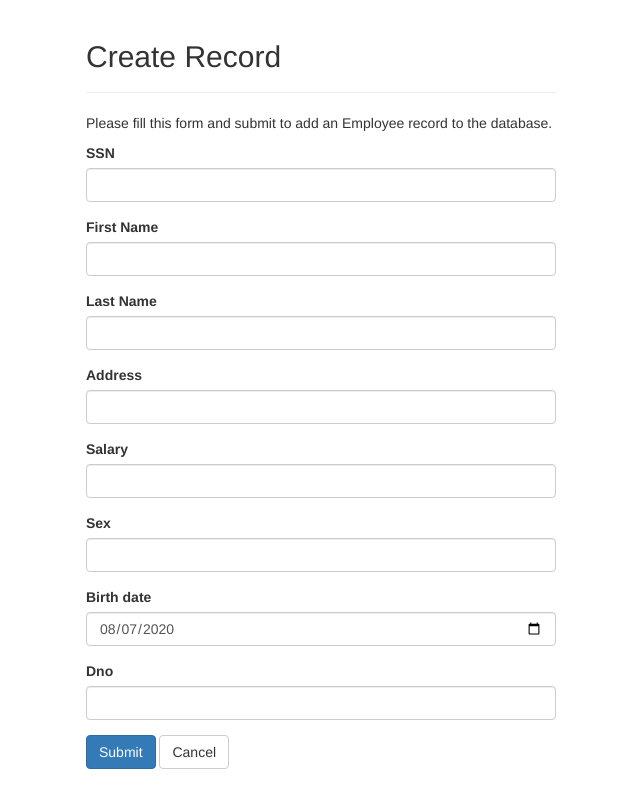
After one commit to elliot-osu/project2, a PHP site: page /createDependent.php in a window 1280 px wide. The commit adds this page. Shown: the whole page, without its empty margins (319-959 px from the left). Run offline with PHP 8.4, Linux system fonts and the light colour scheme; data that the repository does not hold is empty.

Commit message:
added php files for dependents

```diff
--- /dev/null
+++ b/createDependent.php
@@ -0,0 +1,175 @@
+<?php
+// Include config file
+require_once "config.php";
+
+// Define variables and initialize with empty values
+$Ssn = $Lname = $Fname = $Salery = $Bdate = $Bdate1 = $Address = $Sex = $Dno = $Super_ssn = "";
+$Ssn_err = $Lname_err = $Fname_err = $Address_err = $Sex_err = $Salary_err = $Dno_err = "" ;
+
+// Processing form data when form is submitted
+if($_SERVER["REQUEST_METHOD"] == "POST"){
+    // Validate First name
+    $Fname = trim($_POST["Fname"]);
+    if(empty($Fname)){
+        $Fname_err = "Please enter a Fname.";
+    } elseif(!filter_var($Fname, FILTER_VALIDATE_REGEXP, array("options"=>array("regexp"=>"/^[a-zA-Z\s]+$/")))){
+        $Fname_err = "Please enter a valid Fname.";
+    }
+    // Validate Last name
+    $Lname = trim($_POST["Lname"]);
+    if(empty($Lname)){
+        $Lname_err = "Please enter a Lname.";
+    } elseif(!filter_var($Lname, FILTER_VALIDATE_REGEXP, array("options"=>array("regexp"=>"/^[a-zA-Z\s]+$/")))){
+        $Lname_err = "Please enter a valid Lname.";
+    }
+
+    // Validate SSN
+    $Ssn = trim($_POST["Ssn"]);
+    if(empty($Ssn)){
+        $Ssn_err = "Please enter SSN.";
+    } elseif(!ctype_digit($Ssn)){
+        $Ssn_err = "Please enter a positive integer value of SSN.";
+    }
+    // Validate Salary
+    $Salary = trim($_POST["Salary"]);
+    if(empty($Salary)){
+        $Salary_err = "Please enter Salary.";
+    }
+	// Validate Address
+    $Address = trim($_POST["Address"]);
+    if(empty($Address)){
+        $Address_err = "Please enter Address.";
+    }
+	// Validate Sex
+    $Sex = trim($_POST["Sex"]);
+    if(empty($Sex)){
+        $Sex_err = "Please enter Sex.";
+    }
+	// Validate Birthdate
+    $Bdate = trim($_POST["Bdate"]);
+
+    if(empty($Bdate)){
+        $SBdate_err = "Please enter birthdate.";
+    }
+
+	// Validate Department
+    $Dno = trim($_POST["Dno"]);
+    if(empty($Dno)){
+        $Dno_err = "Please enter a department number.";
+	}
+    // Check input errors before inserting in database
+    if(empty($Ssn_err) && empty($Lname_err) && empty($Salary_err)
+				&& empty($Dno_err)&& empty($Address_err) && empty($Sex_err)){
+        // Prepare an insert statement
+        $sql = "INSERT INTO EMPLOYEE (Ssn, Fname, Lname, Address, Salary, Sex, Bdate, Dno)
+		        VALUES (?, ?, ?, ?, ?, ?, ?, ?)";
+
+        if($stmt = mysqli_prepare($link, $sql)){
+            // Bind variables to the prepared statement as parameters
+            mysqli_stmt_bind_param($stmt, "isssdssi", $param_Ssn, $param_Fname, $param_Lname,
+				$param_Address, $param_Salary, $param_Sex, $param_Bdate, $param_Dno);
+
+            // Set parameters
+			$param_Ssn = $Ssn;
+            $param_Lname = $Lname;
+			$param_Fname = $Fname;
+			$param_Address = $Address;
+			$param_Sex = $Sex;
+			$param_Bdate = $Bdate;
+            $param_Salary = $Salary;
+            $param_Dno = $Dno;
+
+            // Attempt to execute the prepared statement
+            if(mysqli_stmt_execute($stmt)){
+                // Records created successfully. Redirect to landing page
+				    header("location: index.php");
+					exit();
+            } else{
+                echo "<center><h4>Error while creating new employee</h4></center>";
+				$Ssn_err = "Enter a unique Ssn.";
+            }
+        }
+
+        // Close statement
+        mysqli_stmt_close($stmt);
+    }
+
+    // Close connection
+    mysqli_close($link);
+}
+?>
+
+<!DOCTYPE html>
+<html lang="en">
+<head>
+    <meta charset="UTF-8">
+    <title>Create Record</title>
+    <link rel="stylesheet" href="https://maxcdn.bootstrapcdn.com/bootstrap/3.3.7/css/bootstrap.css">
+    <style type="text/css">
+        .wrapper{
+            width: 500px;
+            margin: 0 auto;
+        }
+    </style>
+</head>
+<body>
+    <div class="wrapper">
+        <div class="container-fluid">
+            <div class="row">
+                <div class="col-md-12">
+                    <div class="page-header">
+                        <h2>Create Record</h2>
+                    </div>
+                    <p>Please fill this form and submit to add an Employee record to the database.</p>
+                    <form action="<?php echo htmlspecialchars($_SERVER["PHP_SELF"]); ?>" method="post">
+						<div class="form-group <?php echo (!empty($Ssn_err)) ? 'has-error' : ''; ?>">
+                            <label>SSN</label>
+                            <input type="text" name="Ssn" class="form-control" value="<?php echo $Ssn; ?>">
+                            <span class="help-block"><?php echo $Ssn_err;?></span>
+                        </div>
+
+						<div class="form-group <?php echo (!empty($Fname_err)) ? 'has-error' : ''; ?>">
+                            <label>First Name</label>
+                            <input type="text" name="Fname" class="form-control" value="<?php echo $Fname; ?>">
+                            <span class="help-block"><?php echo $Fname_err;?></span>
+                        </div>
+						<div class="form-group <?php echo (!empty($Lname_err)) ? 'has-error' : ''; ?>">
+                            <label>Last Name</label>
+                            <input type="text" name="Lname" class="form-control" value="<?php echo $Lname; ?>">
+                            <span class="help-block"><?php echo $Lname_err;?></span>
+                        </div>
+						<div class="form-group <?php echo (!empty($Address_err)) ? 'has-error' : ''; ?>">
+                            <label>Address</label>
+                            <input type="text" name="Address" class="form-control" value="<?php echo $Address; ?>">
+                            <span class="help-block"><?php echo $Address_err;?></span>
+                        </div>
+                        <div class="form-group <?php echo (!empty($Salary_err)) ? 'has-error' : ''; ?>">
+                            <label>Salary</label>
+                            <input type="text" name="Salary" class="form-control" value="<?php echo $Salary; ?>">
+                            <span class="help-block"><?php echo $Salary_err;?></span>
+                        </div>
+						<div class="form-group <?php echo (!empty($Sex_err)) ? 'has-error' : ''; ?>">
+                            <label>Sex</label>
+                            <input type="text" name="Sex" class="form-control" value="<?php echo $Sex; ?>">
+                            <span class="help-block"><?php echo $Sex_err;?></span>
+                        </div>
+
+						<div class="form-group <?php echo (!empty($Birth_err)) ? 'has-error' : ''; ?>">
+                            <label>Birth date</label>
+                            <input type="date" name="Bdate" class="form-control" value="<?php echo date('Y-m-d'); ?>">
+                            <span class="help-block"><?php echo $Birth_err;?></span>
+                        </div>
+                        <div class="form-group <?php echo (!empty($Dno_err)) ? 'has-error' : ''; ?>">
+                            <label>Dno</label>
+                            <input type="number" min ="1" max ="20" name="Dno" class="form-control" value="<?php echo $Dno; ?>">
+                            <span class="help-block"><?php echo $Dno_err;?></span>
+                        </div>
+                        <input type="submit" class="btn btn-primary" value="Submit">
+                        <a href="index.php" class="btn btn-default">Cancel</a>
+                    </form>
+                </div>
+            </div>
+        </div>
+    </div>
+</body>
+</html>
--- a/viewDependents.php
+++ b/viewDependents.php
@@ -36,7 +36,7 @@
                 <div class="col-md-12">
                     <div class="page-header clearfix">
                         <h2 class="pull-left">View Dependents</h2>
-						<a href="addProject.php" class="btn btn-success pull-right">Add New Dependent</a>
+						<a href="createDependent.php" class="btn btn-success pull-right">Add New Dependent</a>
                     </div>
 <?php
     // Include config file
@@ -83,8 +83,8 @@ if(isset($_SESSION["Ssn"]) ){
                         echo "<td>" . $row['Hours'] . "</td>";
                         echo "<td>" . $row['Hours'] . "</td>";
                         echo "<td>";
-                        echo "<a href='updateEmployee.php?Ssn=". $row['Ssn'] ."' title='Update Record' data-toggle='tooltip'><span class='glyphicon glyphicon-pencil'></span></a>";
-                        echo "<a href='deleteEmployee.php?Ssn=". $row['Ssn'] ."' title='Delete Record' data-toggle='tooltip'><span class='glyphicon glyphicon-trash'></span></a>";
+                        echo "<a href='updateDependent.php?Ssn=". $row['Ssn'] ."' title='Update Record' data-toggle='tooltip'><span class='glyphicon glyphicon-pencil'></span></a>";
+                        echo "<a href='deleteDependent.php?Ssn=". $row['Ssn'] ."' title='Delete Record' data-toggle='tooltip'><span class='glyphicon glyphicon-trash'></span></a>";
                     echo "</td>";
                         echo "</tr>";
                     }
```
Also changed, not shown: deleteDependent.php (added, +81 -0 lines), updateDependent.php (added, +228 -0 lines).
